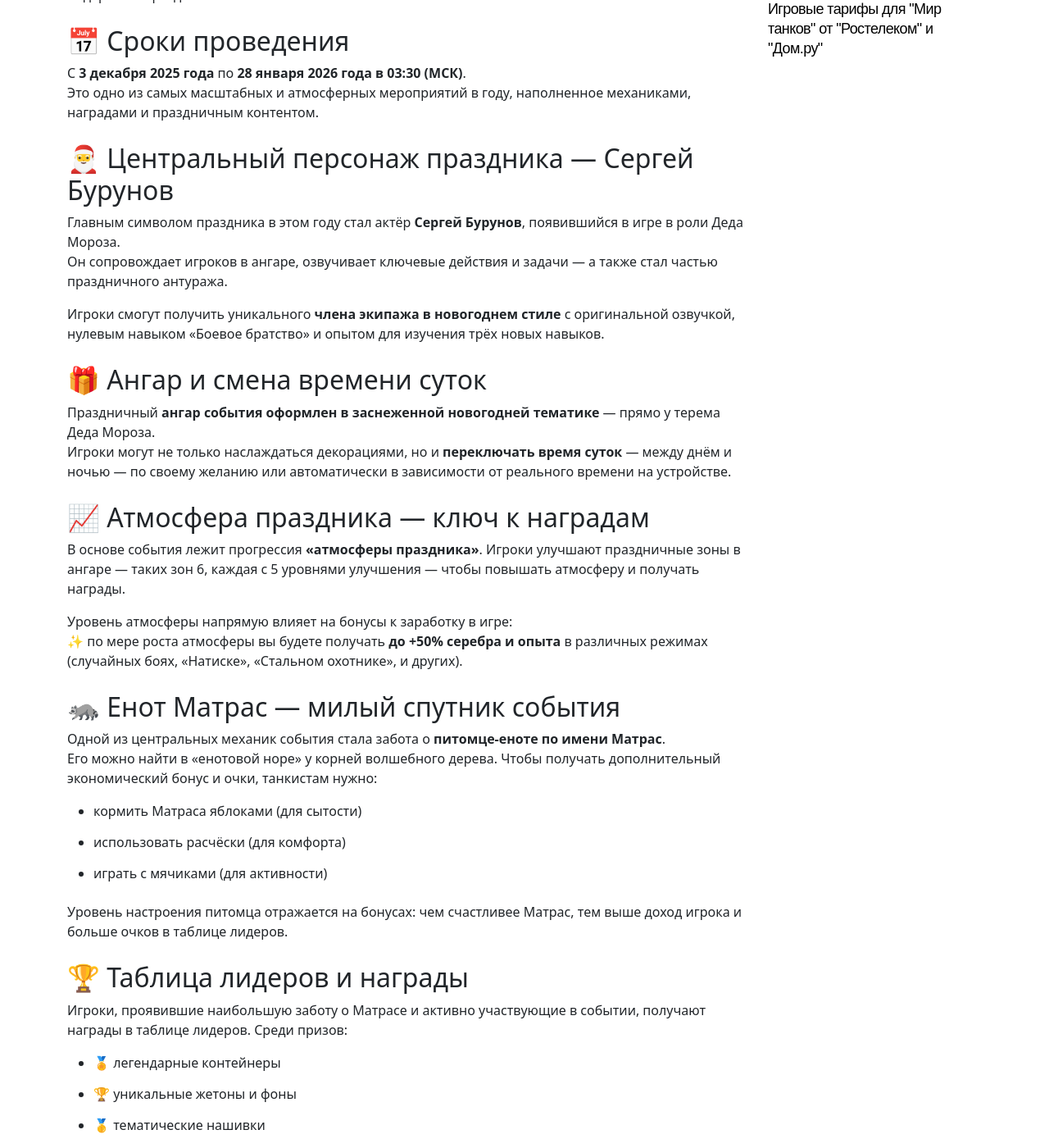
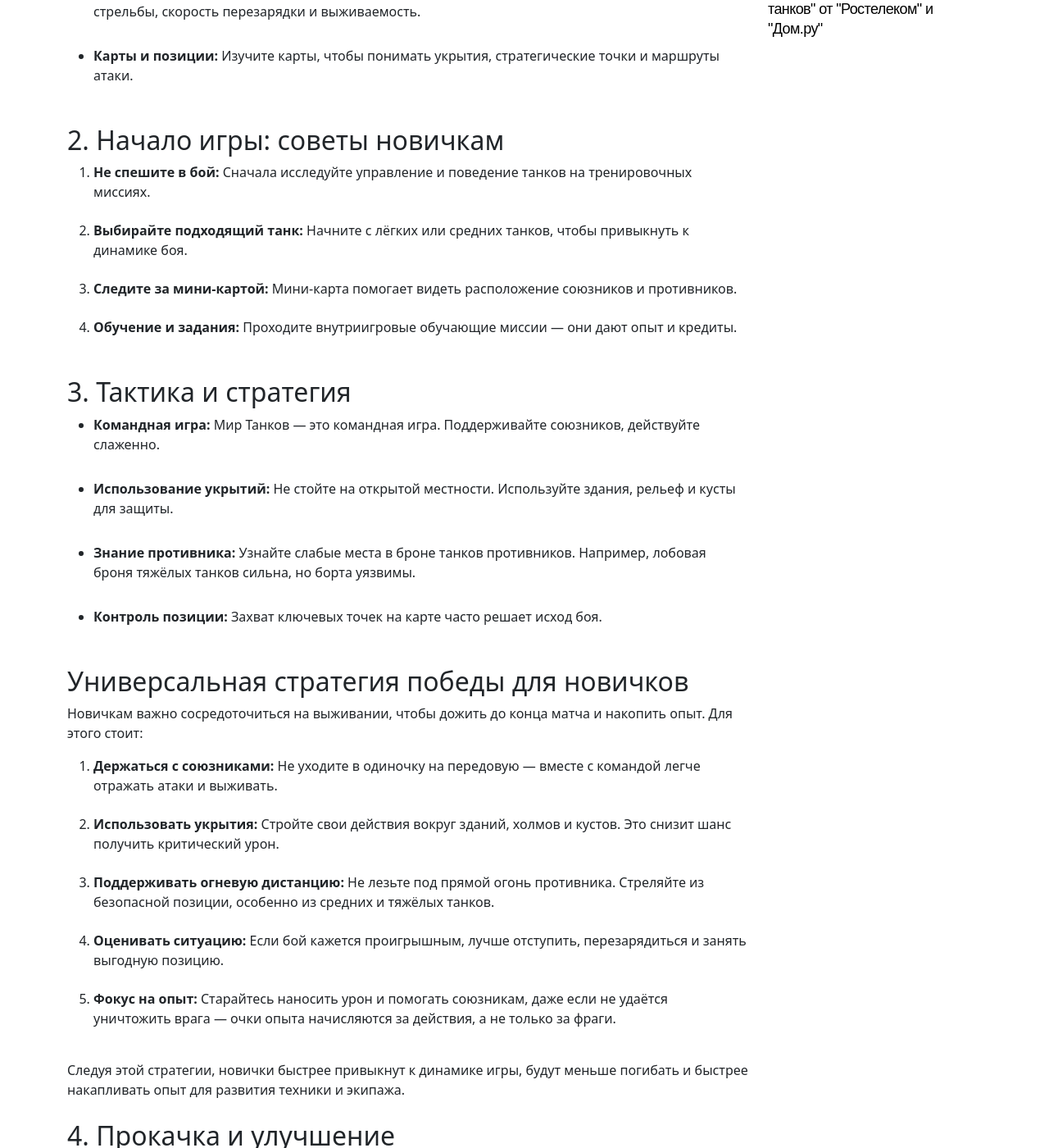
Before and after one commit to stblog/stblog.github.io, a Jekyll site: the page built from _posts/2026-12-16-kak-nauchitsa-igrat-v-mir-tankov.markdown, in a window 1280 px wide and 1400 px high, scrolled down 802 px. Shown: the whole window at 82% size. Built offline with Jekyll 4.4.1, drawn with Linux system fonts in a browser that asks for light colours; our own code applies the rules of GitHub Pages for plain Markdown files; some of the changed text lies outside the part shown.

Commit message:
Update 2026-12-16-kak-nauchitsa-igrat-v-mir-tankov.markdown

```diff
--- a/_posts/2026-12-16-kak-nauchitsa-igrat-v-mir-tankov.markdown
+++ b/_posts/2026-12-16-kak-nauchitsa-igrat-v-mir-tankov.markdown
@@ -1,103 +1,94 @@
 ---
-title: Наш Новый год 2026 в «Мире танков» — событие с Сергеем Буруновым
-date: 2026-12-16 23:55:00 Z
+title: Учимся побеждать в Мир Танков: гайд для новичков
+date: 2026-02-26 23:55:00 Z
 categories:
-- news
-header: "«Наш Новый год 2026» — масштабное новогоднее событие"
-thumb: nash-noviy-god-2026.jpg
-description: Праздник в «Мире танков» - Сергей Бурунов как Дед Мороз, енот Матрас,
-  новогодние контейнеры, бонусы и уникальный танк Roland ждут всех игроков!
-image: "/uploads/nash-noviy-god-2026.jpg"
+- guides
+header: "Как научиться играть в Мир Танков"
+thumb: kak-nauchitsa-igrat-mir-tankov.jpg
+description: Научитесь играть в Мир Танков от Lesta Games! Советы для новичков, тактика, выбор танка, прокачка, командная игра и стратегии выживания, чтобы быстро набирать опыт и побеждать в боях.
+image: "/uploads/kak-nauchitsa-igrat-mir-tankov.jpg"
 ---
 
-Разработчики **Lesta Games** запустили ежегодное праздничное событие **«Наш Новый год 2026»** в бесплатной онлайн‑игре **«Мир танков»**, которое уже погружает танкистов в атмосферу зимней сказки, подарков и праздничных испытаний.
+**Мир Танков** — это многопользовательская онлайн-игра, в которой игроки управляют танками разных стран и эпох, участвуют в боях на разнообразных картах и развивают свои навыки в тактике и стратегии. Если вы только начали знакомиться с этой игрой от Lesta Games, наша статья поможет вам быстро освоиться.
 
-## 📅 Сроки проведения
+## 1\. Понимание основ игры
 
-С **3 декабря 2025 года** по **28 января 2026 года в 03:30 (МСК)**.
-Это одно из самых масштабных и атмосферных мероприятий в году, наполненное механиками, наградами и праздничным контентом.
+Прежде чем отправляться в бой, важно понять базовые механики:
 
-## 🎅 Центральный персонаж праздника — Сергей Бурунов
+*   **Типы танков:** В игре есть несколько классов: лёгкие, средние, тяжёлые танки, ПТ-САУ и артиллерия. Каждый класс имеет свои сильные и слабые стороны.
 
-Главным символом праздника в этом году стал актёр **Сергей Бурунов**, появившийся в игре в роли Деда Мороза.
-Он сопровождает игроков в ангаре, озвучивает ключевые действия и задачи — а также стал частью праздничного антуража.
+    *   Лёгкие танки — быстрые, хороши для разведки.
 
-Игроки смогут получить уникального **члена экипажа в новогоднем стиле** с оригинальной озвучкой, нулевым навыком «Боевое братство» и опытом для изучения трёх новых навыков.
+    *   Средние — универсальны, подходят для разных ролей.
 
-## 🎁 Ангар и смена времени суток
+    *   Тяжёлые — медленные, но с мощной броней и орудием.
 
-Праздничный **ангар события оформлен в заснеженной новогодней тематике** — прямо у терема Деда Мороза.
-Игроки могут не только наслаждаться декорациями, но и **переключать время суток** — между днём и ночью — по своему желанию или автоматически в зависимости от реального времени на устройстве.
+    *   ПТ-САУ — разрушительная сила против бронированных целей.
 
-## 📈 Атмосфера праздника — ключ к наградам
+    *   Артиллерия — наносит урон на дальние дистанции, поддерживает союзников.
 
-В основе события лежит прогрессия **«атмосферы праздника»**. Игроки улучшают праздничные зоны в ангаре — таких зон 6, каждая с 5 уровнями улучшения — чтобы повышать атмосферу и получать награды.
+*   **Экипаж и модули:** Каждый танк можно улучшать экипажем и модулями, повышая точность стрельбы, скорость перезарядки и выживаемость.
 
-Уровень атмосферы напрямую влияет на бонусы к заработку в игре:
-✨ по мере роста атмосферы вы будете получать **до +50% серебра и опыта** в различных режимах (случайных боях, «Натиске», «Стальном охотнике», и других).
+*   **Карты и позиции:** Изучите карты, чтобы понимать укрытия, стратегические точки и маршруты атаки.
 
-## 🦝 Енот Матрас — милый спутник события
 
-Одной из центральных механик события стала забота о **питомце‑еноте по имени Матрас**.
-Его можно найти в «енотовой норе» у корней волшебного дерева. Чтобы получать дополнительный экономический бонус и очки, танкистам нужно:
+## 2\. Начало игры: советы новичкам
 
-- кормить Матраса яблоками (для сытости)
-- использовать расчёски (для комфорта)
-- играть с мячиками (для активности)
+1.  **Не спешите в бой:** Сначала исследуйте управление и поведение танков на тренировочных миссиях.
 
-Уровень настроения питомца отражается на бонусах: чем счастливее Матрас, тем выше доход игрока и больше очков в таблице лидеров.
+2.  **Выбирайте подходящий танк:** Начните с лёгких или средних танков, чтобы привыкнуть к динамике боя.
 
-## 🏆 Таблица лидеров и награды
+3.  **Следите за мини-картой:** Мини-карта помогает видеть расположение союзников и противников.
 
-Игроки, проявившие наибольшую заботу о Матрасе и активно участвующие в событии, получают награды в таблице лидеров. Среди призов:
+4.  **Обучение и задания:** Проходите внутриигровые обучающие миссии — они дают опыт и кредиты.
 
-- 🏅 легендарные контейнеры
-- 🏆 уникальные жетоны и фоны
-- 🥇 тематические нашивки
-- 🚀 новый акционный танк уровня X — **Roland**
 
-Также в игре действует **автомат удачи**, где за жетоны можно получить ещё больше контейнеров — новогодних и легендарных.
+## 3\. Тактика и стратегия
 
-## 🎁 Новогодние контейнеры и награды
+*   **Командная игра:** Мир Танков — это командная игра. Поддерживайте союзников, действуйте слаженно.
 
-Событие наполнено несколькими типами контейнеров:
+*   **Использование укрытий:** Не стойте на открытой местности. Используйте здания, рельеф и кусты для защиты.
 
-### 📦 Ящики с мандаринами
-Можно получить за календарные задания, боевые задачи и активности. Внутри:
+*   **Знание противника:** Узнайте слабые места в броне танков противников. Например, лобовая броня тяжёлых танков сильна, но борта уязвимы.
 
-- мандарины (новый ресурс)
-- снаряжение
-- резервы, серебро и многое другое
+*   **Контроль позиции:** Захват ключевых точек на карте часто решает исход боя.
 
-### 🎄 Новогодние контейнеры
-Содержат премиум‑танки VIII–X уровней, золото, редкие украшения, 3D‑стили и мандарины.
 
-### 🌟 Легендарные контейнеры
-Гарантируют один из **легендарных премиум‑танков VIII уровня**:
+## Универсальная стратегия победы для новичков
 
-- Škoda T 56
-- Bat.Châtillon Bourrasque
-- Panhard EBR 75 (FL 10)
-- Progetto M35 mod. 46
-- ELC EVEN 90
-- Turtle Mk. I
+Новичкам важно сосредоточиться на выживании, чтобы дожить до конца матча и накопить опыт. Для этого стоит:
 
-Кроме них доступны и другие машины, включая льготную технику и проверенных временем бойцов.
+1.  **Держаться с союзниками:** Не уходите в одиночку на передовую — вместе с командой легче отражать атаки и выживать.
 
-## 📆 Бесплатные контейнеры и другие бонусы
+2.  **Использовать укрытия:** Стройте свои действия вокруг зданий, холмов и кустов. Это снизит шанс получить критический урон.
 
-За активное участие в событии игроки гарантированно получат **не менее 15 новогодних контейнеров бесплатно** — через прогрессию атмосферы, календарь и боевые активности.
+3.  **Поддерживать огневую дистанцию:** Не лезьте под прямой огонь противника. Стреляйте из безопасной позиции, особенно из средних и тяжёлых танков.
 
-Кроме того, за каждый **год участия игрока в «Мире танков»** предусмотрены **памятные награды и жетоны** в честь его преданности игре.
+4.  **Оценивать ситуацию:** Если бой кажется проигрышным, лучше отступить, перезарядиться и занять выгодную позицию.
 
----
+5.  **Фокус на опыт:** Старайтесь наносить урон и помогать союзникам, даже если не удаётся уничтожить врага — очки опыта начисляются за действия, а не только за фраги.
 
-Событие «Наш Новый год 2026» — это не просто праздничное оформление: это масса механик, активности и возможностей для всех игроков:
 
-- ❄️ уникальная атмосфера и смена времени суток
-- 🎅 участие любимого персонажа Сергея Бурунова
-- 🦝 забота о Матрасе с бонусами
-- 📦 множество контейнеров и наград
-- 🚀 календари, рейтинги и уникальные награды
+Следуя этой стратегии, новички быстрее привыкнут к динамике игры, будут меньше погибать и быстрее накапливать опыт для развития техники и экипажа.
 
-Присоединяйтесь к празднику и встречайте **новогоднюю сказку в «Мире танков»** вместе с друзьями!
+## 4\. Прокачка и улучшение
+
+*   **Техника:** Следите за развитием танков по ветке исследования. Улучшайте орудие, двигатель и подвеску.
+
+*   **Экипаж:** Профессиональный экипаж повышает эффективность танка. Обучение членов экипажа важнее, чем прокачка техники в первые часы игры.
+
+*   **Премиум-аккаунт:** Помогает быстрее получать опыт и кредиты, что ускоряет прогресс новичка.
+
+
+## 5\. Полезные ресурсы для новичков
+
+*   **Форумы и сообщества:** Сообщества игроков предлагают гайды и разборы боёв.
+
+*   **Видео-гайды и стримы:** Наблюдая за опытными игроками, можно быстрее освоить тактику.
+
+*   **Вики и официальные материалы:** На официальном сайте Lesta Games есть подробные описания танков и механик.
+
+
+## Подытожим
+
+Освоение **Мира Танков** требует времени, терпения и желания учиться. Сначала сосредоточьтесь на изучении основ, понимании механик, командной игре и выборе подходящего танка. Со временем вы сможете разрабатывать свои стратегии и стать настоящим мастером танкового боя. Главное — не бояться ошибок и анализировать свои бои для постоянного прогресса.
```
